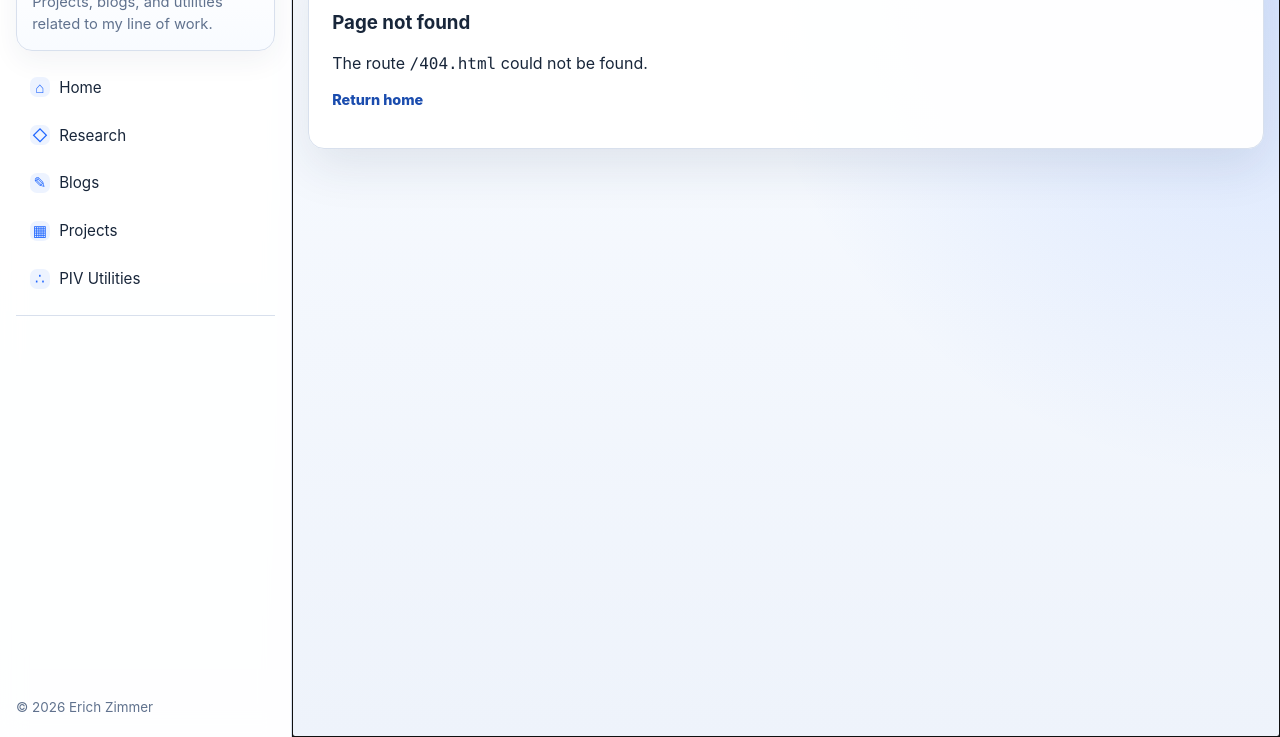
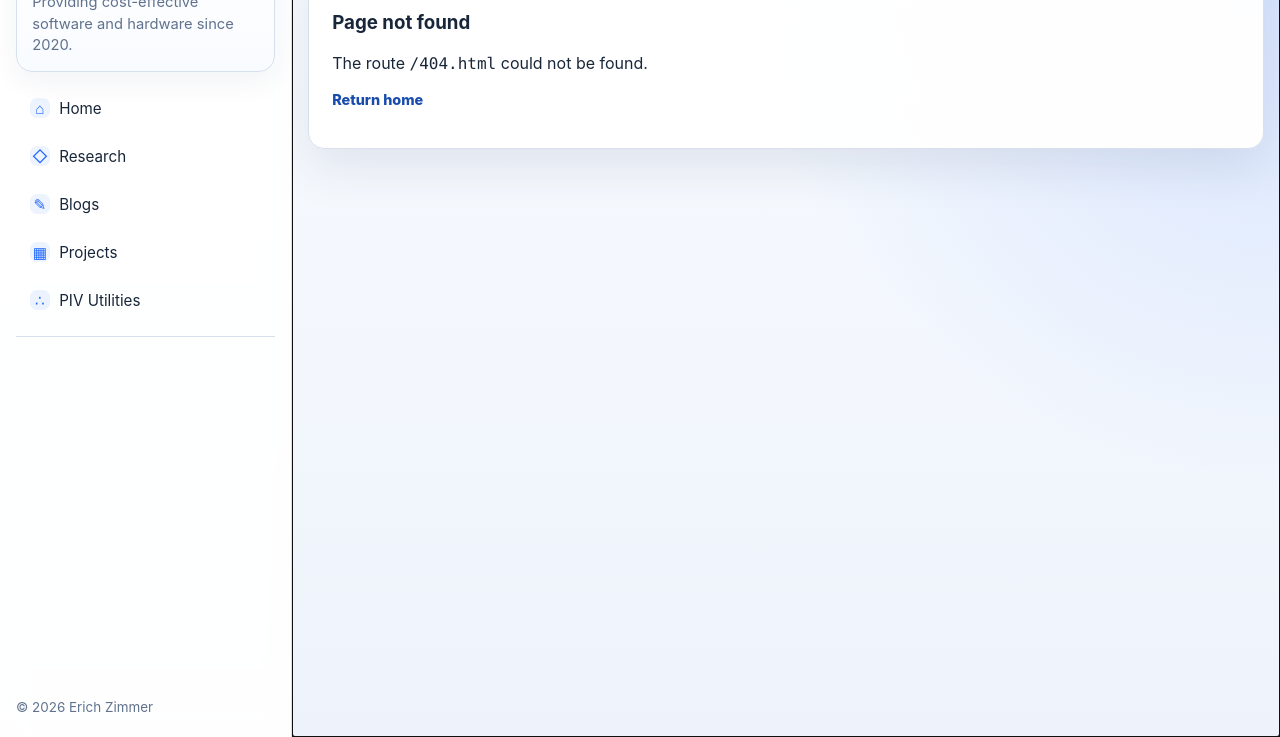
Before and after one commit to ErichZimmer/erichzimmer.github.io, a website with bundled scripts: page 404.html in a window 1280 px wide. Shown: the part 63-800 px from the top of the page. Built offline with nearby package versions, Linux system fonts and the light colour scheme.

Commit message:
Updated moto; prob need to place this in a component

```diff
--- a/404.html
+++ b/404.html
@@ -15,7 +15,7 @@
         <aside class="sidebar" aria-label="Site sidebar">
             <div data-component="header"><header class="site-header">
     <p class="brand-kicker">Erich Zimmer</p>
-    <p>Projects, blogs, and utilities related to my line of work.</p>
+    <p>Providing cost-effective software and hardware since 2020.</p>
 </header>
 </div>
             <div data-component="nav"><nav class="site-nav" aria-label="Primary navigation">
```
Also changed, not shown: blogs.html (+1 -1 lines), components/header.html (+1 -1 lines), index.html (+1 -1 lines), pages/blogs/blog-openpiv-cxx-performance.html (+1 -1 lines), pages/projects/opensync.html (+1 -1 lines), pages/research/project-future.html (+1 -1 lines), pages/research/project-openpiv.html (+1 -1 lines), pages/research/project-opensync.html (+1 -1 lines), pages/research/research-psychedelic-treatment.html (+1 -1 lines), piv-utilities.html (+1 -1 lines), projects.html (+1 -1 lines), research.html (+1 -1 lines).
